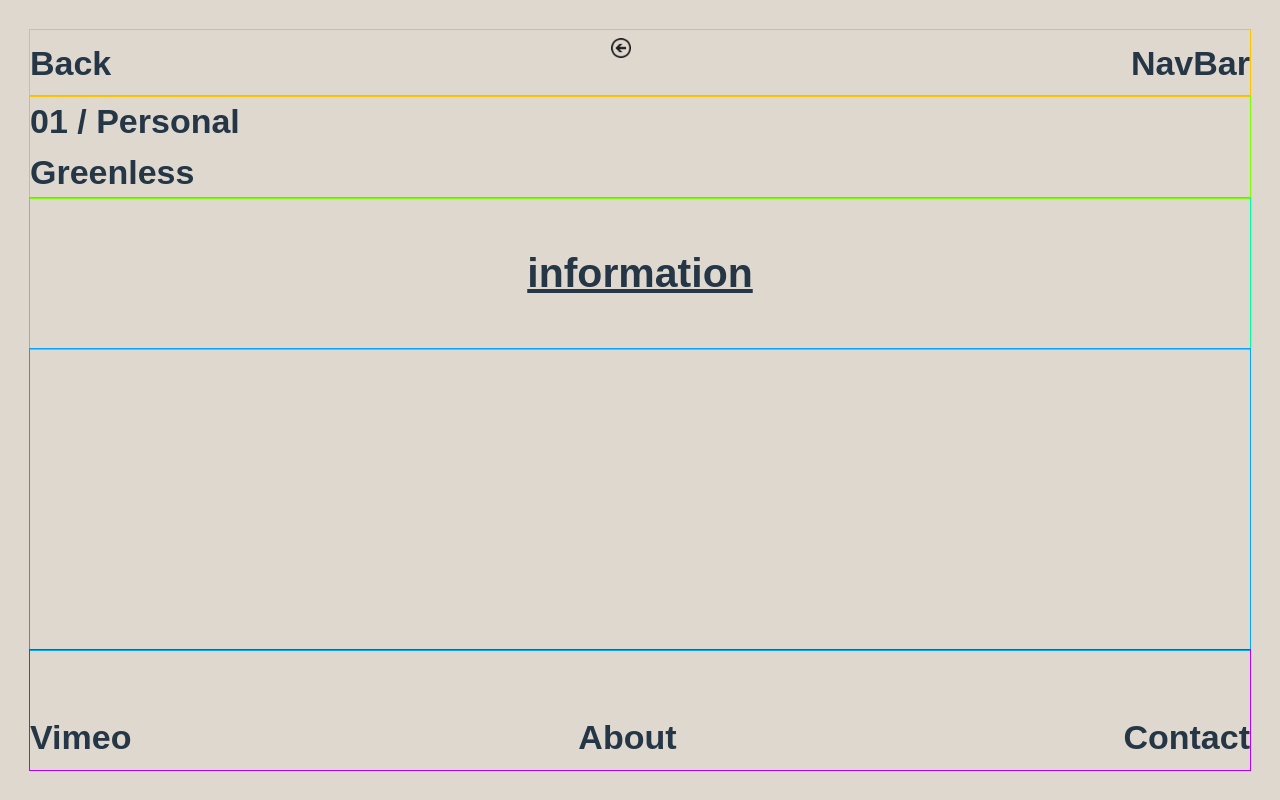
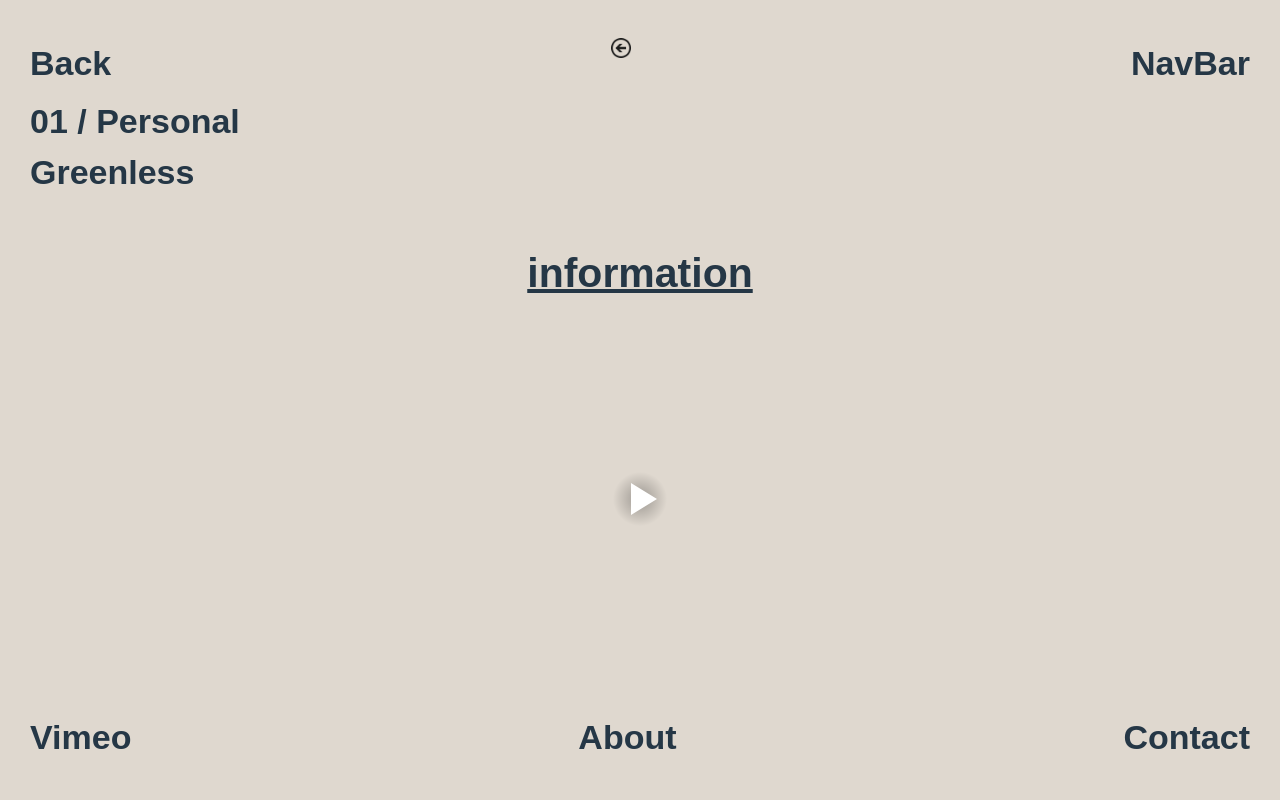
Before and after one commit to brunoarnabar/film-portfolio-deployment, a React (Create React App) app: page /Greenless in a window 1280 px wide. Built offline with nearby package versions, Linux system fonts and the light colour scheme; no server answers; a web font is replaced by a local one.

Commit message:
FrustratedWithNavigation

```diff
--- a/src/Components/Sample/Films/Greenless.jsx
+++ b/src/Components/Sample/Films/Greenless.jsx
@@ -1,10 +1,12 @@
 import GoBack from "../Helpers/GoBack";
 // import { AnimatePresence, motion, useCycle } from "framer-motion";
-import { React } from "react";
+import { React} from "react";
 import ReactPlayer from "react-player";
 import {
   // Link, Navigate,
-  useNavigate } from "react-router-dom";
+  useNavigate,
+} from "react-router-dom";
+// import GridLoader from "react-spinners/GridLoader";
 
 import imggy from "../../../Video/Thumbnail/theBox.png";
 import giffy from "../../../Video/Gifs/theBox.gif";
@@ -58,11 +60,83 @@ export default function Greenless(props) {
   // };
 
   // const [open, openInfo] = useCycle(false, true);
+
   let navigate = useNavigate();
+  // const [loadingInstance, setLoadingInstance] = useState(false);
 
+  // useEffect(() => {
+  //   // console.log(loading);
+  //   setLoadingInstance(true);
+  //   setTimeout(() => {
+  //     setLoadingInstance(false);
+  //   }, 6000);
+  // }, []);
+
+  // let spinner = <></>;
+
+  // if (loadingInstance) {
+  //   spinner = (
+  //     <div className="AppLoader fs-heading">
+  //       <GridLoader
+  //         color={"var(--clr-neutral-accent-300)"}
+  //         loading={loadingInstance}
+  //         size={50}
+  //       />
+  //       Bruno Arnabar's Portfolio
+  //     </div>
+  //   );
+  // } else {
+  //   spinner = <></>;
+  // }
   return (
     <>
-      {/* <AnimatePresence>
+      {/* {spinner} */}
+      <div className="FilmInstanceContainer bg-neutral-200">
+        <div className="FilmInstanceTopNav">
+          <div
+            className="title"
+            onClick={() => {
+              navigate("/#sample");
+            }}
+          >
+            Back
+          </div>
+          <div className="title">
+            <GoBack />
+          </div>
+          <div className="title">NavBar</div>
+        </div>
+        <div className="FilmInstanceId">
+          <div className="title noPad">
+            {num} / {Greenless.workType}
+          </div>
+          <div className="title noPad">{Greenless.title}</div>
+        </div>
+        <div className="FilmInstanceInfo">
+          <div className="fs-sub-heading ff-body fw-bold text-primary-900 FilmInstanceInfoButton">
+            information
+          </div>
+        </div>
+        <div className="FilmInstanceFilmPlayer">
+          <ReactPlayer
+            className="filmInstance"
+            width="100%"
+            height="100%"
+            controls={true}
+            light={true}
+            url="https://vimeo.com/600214381"
+          />
+        </div>
+        <div className="FilmInstanceBotNav">
+          <div className="title">Vimeo</div>
+          <div className="title">About</div>
+          <div className="title">Contact</div>
+        </div>
+      </div>
+    </>
+  );
+}
+/* <AnimatePresence>
         {open && (
           <motion.aside
             variants={sideInfoAnim}
@@ -112,46 +186,4 @@ export default function Greenless(props) {
           <div className="vimeo">Vimeo</div>
           <div className="contact">Contact</div>
         </div>
-      </div> */}
-
-      <div className="FilmInstanceContainer bg-neutral-200">
-        <div className="FilmInstanceTopNav">
-          <div className="title" onClick={()=> {
-            navigate("/sample");
-          }}>
-            Back
-          </div>
-          <div className="title">
-            <GoBack />
-          </div>
-          <div className="title">NavBar</div>
-        </div>
-        <div className="FilmInstanceId">
-          <div className="title noPad">
-            {num} / {Greenless.workType}
-          </div>
-          <div className="title noPad">{Greenless.title}</div>
-        </div>
-        <div className="FilmInstanceInfo">
-          <div className="fs-sub-heading ff-body fw-bold text-primary-900 FilmInstanceInfoButton">
-            information
-          </div>
-        </div>
-        <div className="FilmInstanceFilmPlayer">
-          <ReactPlayer
-            className="filmInstance"
-            width="100%"
-            height="100%"
-            controls={true}
-            url="https://vimeo.com/600214381"
-          />
-        </div>
-        <div className="FilmInstanceBotNav">
-          <div className="title">Vimeo</div>
-          <div className="title">About</div>
-          <div className="title">Contact</div>
-        </div>
-      </div>
-    </>
-  );
-}
+      </div> */
--- a/src/Components/Sample/Films/filmInstance.scss
+++ b/src/Components/Sample/Films/filmInstance.scss
@@ -2,7 +2,7 @@
   // display
   display: flex;
   flex-direction: column;
-  outline: red 1px solid;
+  // outline: red 1px solid;
 
   height: 100%;
 //   min-height: 100%;
@@ -19,7 +19,7 @@
   // gap: var(--padding);
   margin: var(--thick-padding) var(--thick-padding) 0 var(--thick-padding);
 
-  outline: rgb(255, 196, 0) 1px solid;
+  // outline: rgb(255, 196, 0) 1px solid;
 }
 
 .FilmInstanceId {
@@ -28,7 +28,7 @@
   flex-direction: column;
   // box-model
   margin: 0 var(--thick-padding);
-  outline: rgb(123, 255, 0) 1px solid;
+  // outline: rgb(123, 255, 0) 1px solid;
 }
 
 .FilmInstanceInfo {
@@ -39,7 +39,7 @@
   // box-model
   height: 50%;
   margin: 0 var(--thick-padding);
-  outline: rgb(0, 255, 162) 1px solid;
+  // outline: rgb(0, 255, 162) 1px solid;
   // type
 
 //   text-decoration-color: var(--clr-primary-900);
@@ -52,7 +52,7 @@ text-decoration: underline;
 }
 
 .FilmInstanceFilmPlayer {
-  outline: rgb(0, 166, 255) 1px solid;
+  // outline: rgb(0, 166, 255) 1px solid;
   height: 100%;
   margin: 0 var(--thick-padding);
 }
@@ -66,5 +66,5 @@ text-decoration: underline;
   // box-model
   height: 40%;
   margin: 0 var(--thick-padding) var(--thick-padding) var(--thick-padding);
-  outline: rgb(179, 0, 255) 1px solid;
+  // outline: rgb(179, 0, 255) 1px solid;
 }
```
